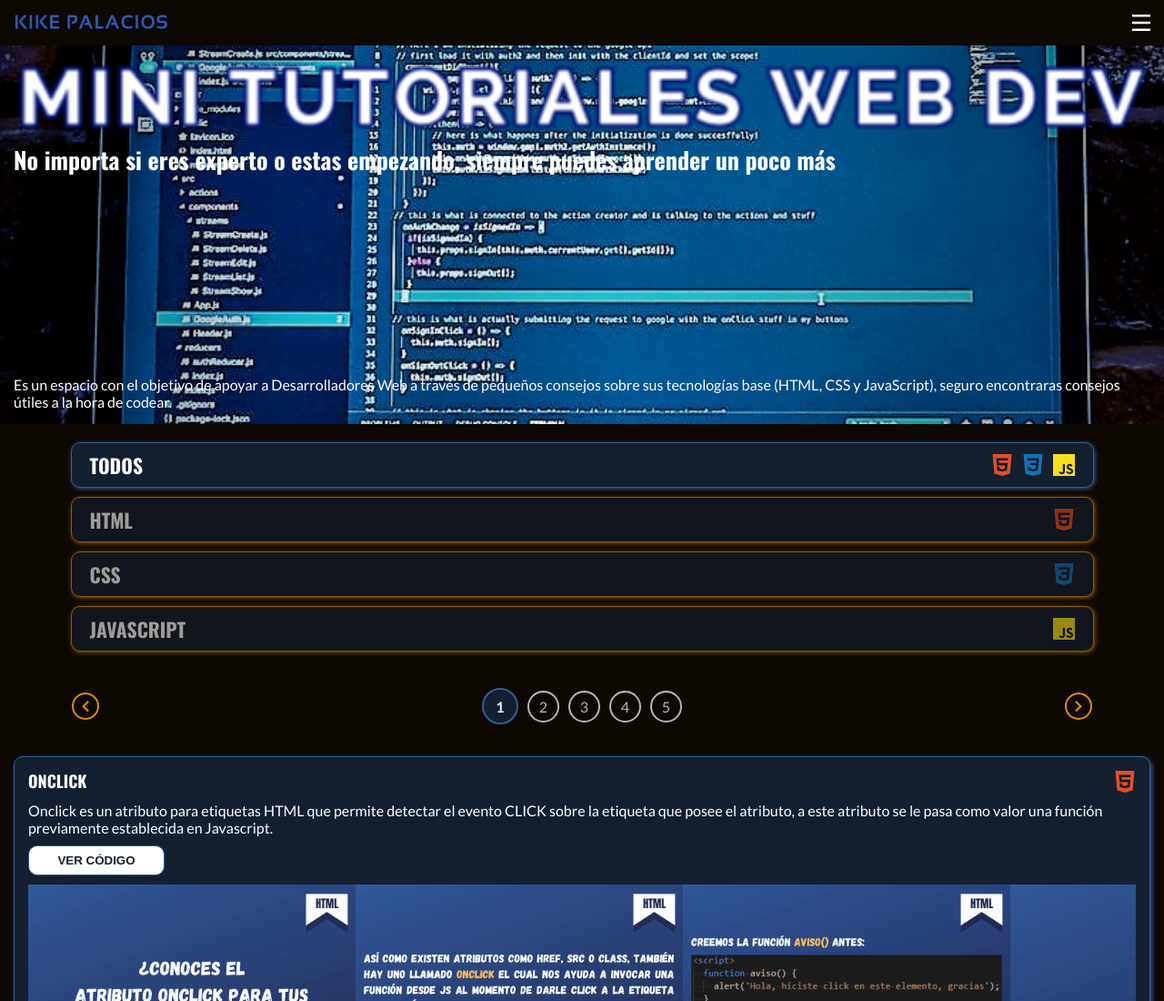
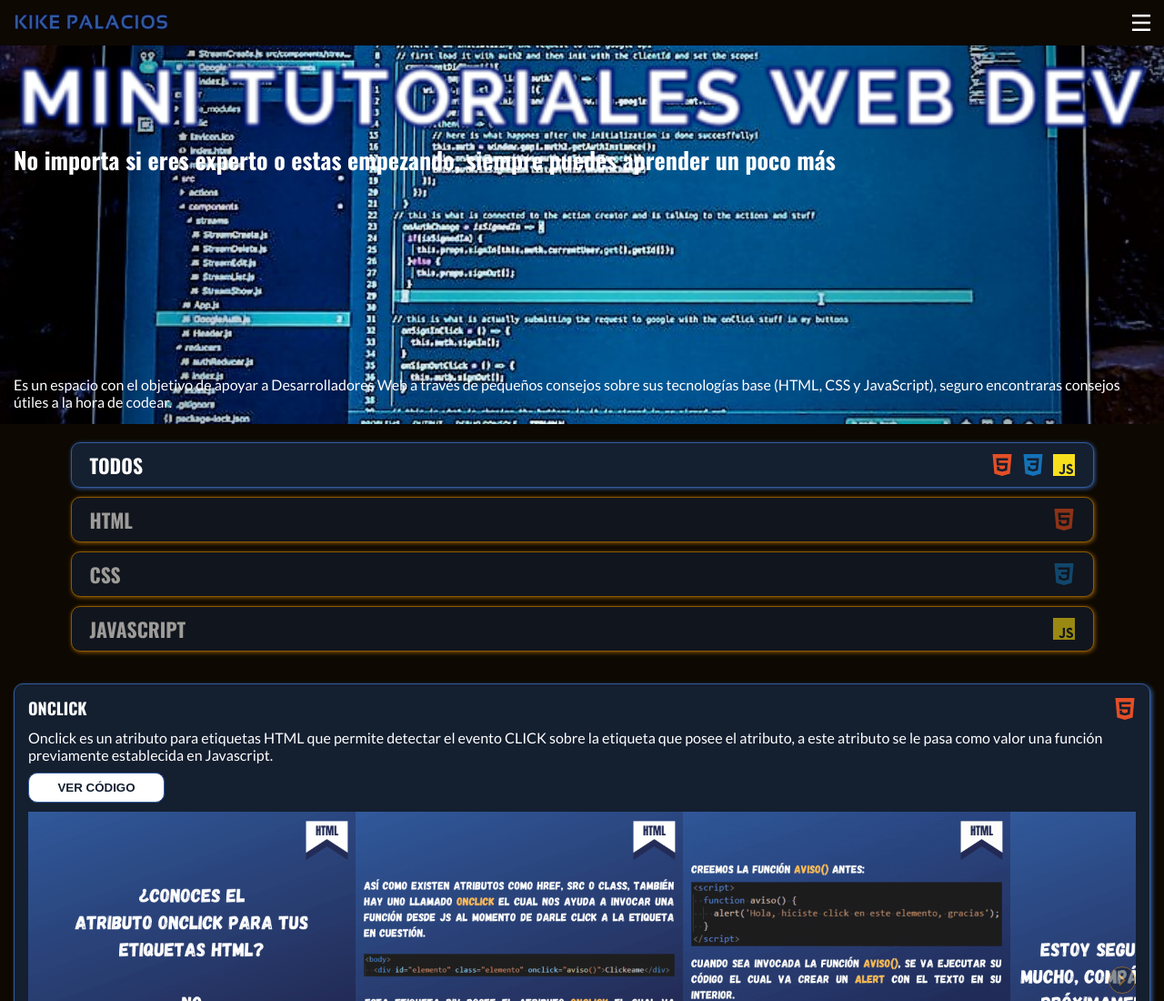
Before and after one commit to kikepal88/MiniTutorialesWebDev, a plain HTML site: page index.html in a window 1280 px wide. Shown: the top 1100 px of the page at 91% size. Drawn offline with nearby package versions, Linux system fonts and the light colour scheme.

Commit message:
Se empieza a crear logica para el paginado

```diff
--- a/css/index.css
+++ b/css/index.css
@@ -266,6 +266,9 @@ main {
   height: auto;
   margin: 0 auto;
 }
+.main__paged.hidden {
+  display: none;
+}
 .paged__buttons {
   display: flex;
   justify-content: center;
--- a/js/paged.js
+++ b/js/paged.js
@@ -0,0 +1,20 @@
+const allCards = Array.from(document.querySelectorAll(".tutorials__cards"));
+const pagedSection = document.querySelector(".main__paged");
+let quantityAllCards = allCards.length;
+let quantityHtmlCards = htmlCards.length;
+let quantityCssCards = cssCards.length;
+let quantityJsCards = jsCards.length;
+const classOfAllButton = allButton.getAttribute('class');
+const classOfHtmlButton = htmlButton.getAttribute('class');
+const classOfCssButton = cssButton.getAttribute('class');
+const classOfJsButton = jsButton.getAttribute('class');
+
+function showPagedSection() {
+  if(classOfAllButton === "buttons__all is-active"){
+    if(quantityAllCards <= 5) {
+      pagedSection.classList.add("hidden");
+    }
+  }
+}
+
+showPagedSection();
--- a/js/slider.js
+++ b/js/slider.js
@@ -3,14 +3,12 @@ const idSlider = [];
 const marginArray = [];
 const counterArray = [];
 const nextButton = Array.from(document.getElementsByClassName("button__next"));
-console.log(nextButton);
 const idNextButtton = [];
 const backButton = Array.from(document.getElementsByClassName("button__back"));
-console.log(backButton);
 const idBackButton = [];
 const marksContainer = Array.from(document.getElementsByClassName("tutorial__indicator-container"));
 const idMarksContainer = [];
-const changeMargin = 100
+const changeMargin = 100;
 
 function getIdSlider() {
   slider.forEach(function(item){
```
